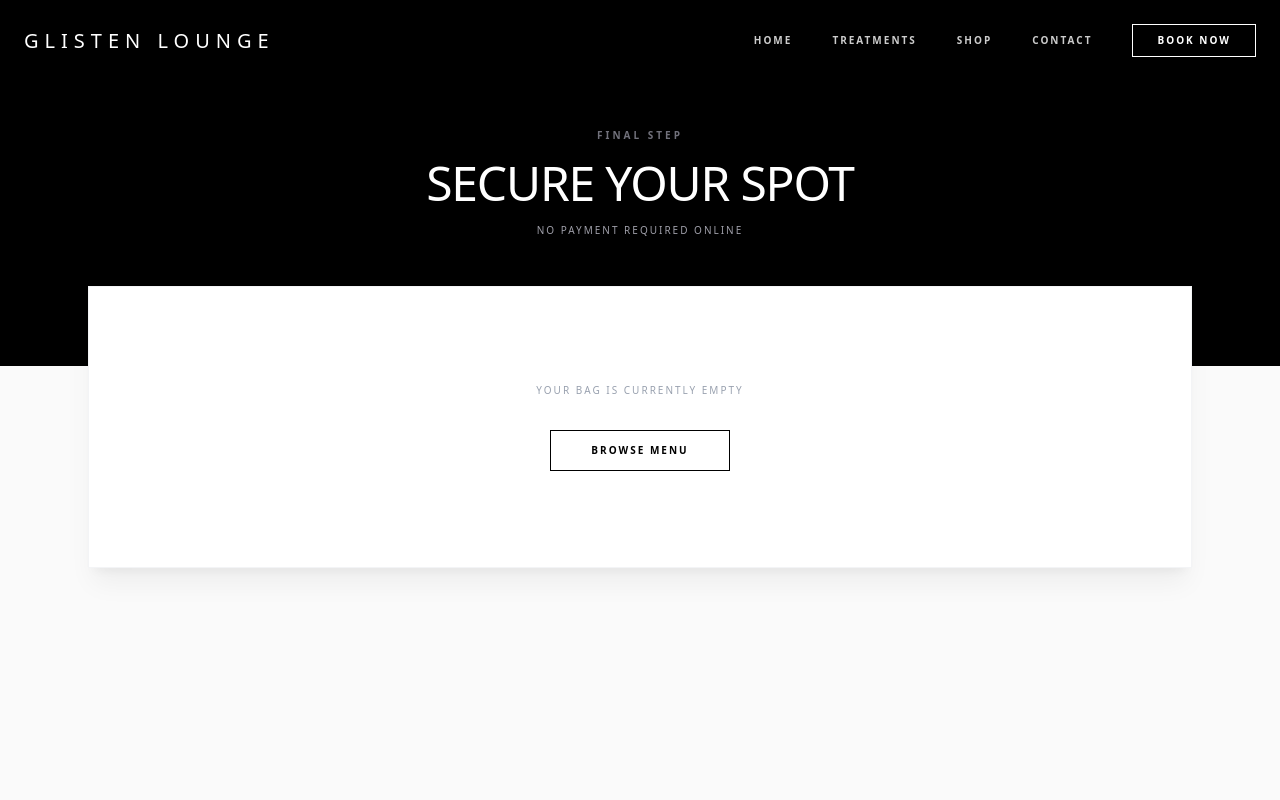
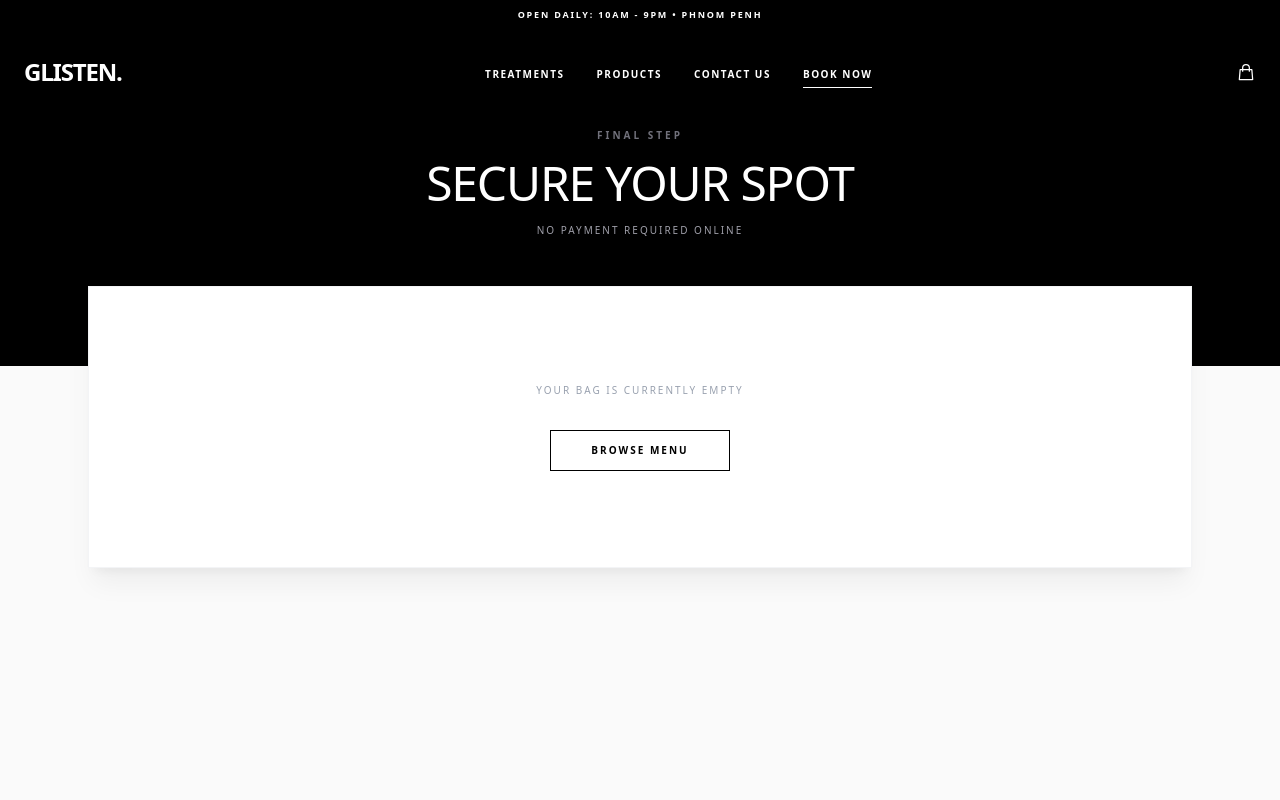
Before and after one commit to Norin209/Lounge, a Next.js app: page /book in a window 1280 px wide. Shown: the top 800 px of the page. Built offline with nearby package versions, Linux system fonts and the light colour scheme.

Commit message:
navbar change

```diff
--- a/app/_components/Navbar.tsx
+++ b/app/_components/Navbar.tsx
@@ -1,132 +1,132 @@
 'use client';
 
+import { useState, useEffect } from 'react';
 import Link from 'next/link';
-import { useState, useEffect } from 'react';
+import { usePathname } from 'next/navigation';
 import { useBag } from '../_context/BagContext';
 
-const Navbar = () => {
-  const [scrolled, setScrolled] = useState(false);
-  const [mobileMenuOpen, setMobileMenuOpen] = useState(false);
+export default function Navbar() {
+  const [isScrolled, setIsScrolled] = useState(false);
+  const [isMobileOpen, setIsMobileOpen] = useState(false);
+  const pathname = usePathname();
   const { bag } = useBag();
 
+  // 🟢 1. DETECT SCROLL TO CHANGE BACKGROUND
   useEffect(() => {
-    const handleScroll = () => setScrolled(window.scrollY > 50);
+    const handleScroll = () => {
+      setIsScrolled(window.scrollY > 20);
+    };
     window.addEventListener('scroll', handleScroll);
     return () => window.removeEventListener('scroll', handleScroll);
   }, []);
 
+  // Close mobile menu when route changes
   useEffect(() => {
-    if (mobileMenuOpen) {
-      document.body.style.overflow = 'hidden';
-    } else {
-      document.body.style.overflow = 'unset';
-    }
-  }, [mobileMenuOpen]);
+    setIsMobileOpen(false);
+  }, [pathname]);
 
-  const closeMenu = () => setMobileMenuOpen(false);
+  // 🟢 DYNAMIC COLOR LOGIC
+  const isLightMode = isScrolled || isMobileOpen;
 
+  const textColor      = isLightMode ? 'text-black' : 'text-white';
+  const inactiveColor  = isLightMode ? 'text-black' : 'text-white';
+  const hoverColor     = isLightMode ? 'group-hover:text-black' : 'group-hover:text-white';
+  const underlineColor = isLightMode ? 'bg-black' : 'bg-white';
+  const burgerColor    = isLightMode ? 'bg-black' : 'bg-white';
+
+  // 🟢 CORRECTED LINKS: Label is "Products", Link is "/shop"
   const navLinks = [
-    { name: 'Home', href: '/' },
     { name: 'Treatments', href: '/treatments' },
-    { name: 'Shop', href: '/shop' }, // 🟢 Added Shop Link
-    { name: 'Contact', href: '/contact' },
+    { name: 'Products', href: '/shop' }, // 👈 Points to src/app/shop/page.tsx
+    { name: 'Contact Us', href: '/contact' },
+    { name: 'Book Now', href: '/book' },
   ];
 
   return (
     <>
-      <nav
-        className={`fixed top-0 w-full z-50 transition-all duration-500 ${
-          scrolled || mobileMenuOpen ? 'bg-white shadow-md py-4' : 'bg-transparent py-6'
-        }`}
-      >
+      {/* 🟢 TOP BAR */}
+      <div className={`
+        fixed top-0 w-full z-50 bg-black text-white text-[9px] uppercase tracking-[0.2em] font-bold text-center py-2 transition-all duration-500
+        ${isScrolled ? '-translate-y-full' : 'translate-y-0'}
+      `}>
+        Open Daily: 10am - 9pm • Phnom Penh
+      </div>
+
+      {/* 🟢 MAIN NAVBAR */}
+      <nav className={`
+        fixed w-full z-40 transition-all duration-500 border-b border-transparent
+        ${isScrolled ? 'top-0 bg-white/90 backdrop-blur-md border-gray-100 py-4 shadow-sm' : 'top-8 bg-transparent py-6'}
+      `}>
         <div className="max-w-7xl mx-auto px-6 flex justify-between items-center">
-          <Link
-            href="/"
-            onClick={closeMenu}
-            className={`text-xl font-playfair tracking-[0.3em] uppercase transition-colors ${
-              scrolled || mobileMenuOpen ? 'text-black' : 'text-white'
-            }`}
-          >
-            Glisten Lounge
+
+          {/* 1. LEFT: LOGO */}
+          <Link href="/" className={`text-2xl font-playfair font-bold tracking-tighter transition-colors duration-300 ${textColor}`}>
+            GLISTEN.
           </Link>
 
-          {/* Desktop Navigation */}
-          <div className="hidden md:flex gap-10 items-center">
+          {/* 2. CENTER: DESKTOP LINKS */}
+          <div className="hidden md:flex gap-8">
             {navLinks.map((link) => (
               <Link
                 key={link.name}
                 href={link.href}
-                className={`text-[10px] font-bold tracking-[0.2em] uppercase transition-colors ${
-                  scrolled ? 'text-gray-600 hover:text-black' : 'text-white/80 hover:text-white'
-                }`}
+                className="relative group py-1"
               >
-                {link.name}
+                <span className={`text-[10px] font-bold uppercase tracking-[0.15em] transition-colors duration-300 ${pathname === link.href ? textColor : `${inactiveColor} ${hoverColor}`}`}>
+                  {link.name}
+                </span>
+                {/* ✨ Fancy Expanding Underline */}
+                <span className={`absolute bottom-0 left-0 w-full h-px transform scale-x-0 group-hover:scale-x-100 transition-transform duration-300 origin-left ${underlineColor} ${pathname === link.href ? 'scale-x-100' : ''}`} />
               </Link>
             ))}
-
-            <Link
-              href="/book"
-              className={`px-6 py-2 border text-[10px] font-bold tracking-[0.2em] uppercase transition-all ${
-                scrolled
-                  ? 'border-black text-black hover:bg-black hover:text-white'
-                  : 'border-white text-white hover:bg-white hover:text-black'
-              }`}
-            >
-              Book Now {bag.length > 0 && `(${bag.length})`}
-            </Link>
           </div>
 
-          {/* Mobile Menu Toggle */}
-          <div className="md:hidden flex items-center gap-6">
-            {!mobileMenuOpen && (
-              <Link href="/book" className={`text-[10px] font-bold tracking-widest transition-colors ${scrolled ? 'text-black' : 'text-white'}`}>
-                  BAG({bag.length})
-              </Link>
-            )}
+          {/* 3. RIGHT: ICONS (Bag & Menu) */}
+          <div className="flex items-center gap-6">
+            {/* 🛒 Bag Icon */}
+            <Link href="/book" className="relative group">
+              <svg className={`w-5 h-5 transition-colors duration-300 ${textColor}`} fill="none" stroke="currentColor" viewBox="0 0 24 24"><path strokeLinecap="round" strokeLinejoin="round" strokeWidth="1.5" d="M16 11V7a4 4 0 00-8 0v4M5 9h14l1 12H4L5 9z"></path></svg>
+              {bag.length > 0 && (
+                <span className="absolute -top-1.5 -right-1.5 bg-[#D4AF37] text-white text-[8px] w-3.5 h-3.5 flex items-center justify-center rounded-full font-bold">
+                  {bag.length}
+                </span>
+              )}
+            </Link>
+
+            {/* 🍔 Mobile Hamburger (Animated) */}
             <button
-                onClick={() => setMobileMenuOpen(!mobileMenuOpen)}
-                className={`transition-colors p-2 -mr-2 ${scrolled || mobileMenuOpen ? 'text-black' : 'text-white'}`}
+              onClick={() => setIsMobileOpen(!isMobileOpen)}
+              className="md:hidden flex flex-col justify-center items-center w-6 h-6 gap-1.5 z-50 group"
             >
-                <svg width="24" height="24" viewBox="0 0 24 24" fill="none" stroke="currentColor" strokeWidth="1.5">
-                    {mobileMenuOpen ? (
-                        <path d="M18 6L6 18M6 6l12 12" />
-                    ) : (
-                        <path d="M4 8h16M4 16h16" />
-                    )}
-                </svg>
+              <span className={`block h-px w-6 transition-all duration-300 ${burgerColor} ${isMobileOpen ? 'rotate-45 translate-y-2.5' : ''}`} />
+              <span className={`block h-px w-6 transition-all duration-300 ${burgerColor} ${isMobileOpen ? 'opacity-0' : ''}`} />
+              <span className={`block h-px w-6 transition-all duration-300 ${burgerColor} ${isMobileOpen ? '-rotate-45 -translate-y-2.5' : ''}`} />
             </button>
           </div>
         </div>
       </nav>
 
-      {/* Mobile Menu Overlay */}
-      <div className={`fixed inset-0 z-40 bg-white transition-all duration-500 md:hidden ${
-        mobileMenuOpen ? 'opacity-100 visible' : 'opacity-0 invisible pointer-events-none'
-      }`}>
-        <div className="flex flex-col items-center justify-center h-full gap-12 px-6 text-center font-sans">
-          <div className="space-y-8">
-            {navLinks.map((link) => (
-              <Link
-                key={link.name}
-                href={link.href}
-                onClick={closeMenu}
-                className="block text-2xl font-playfair tracking-[0.2em] uppercase text-black"
-              >
-                {link.name}
-              </Link>
-            ))}
-          </div>
+      {/* 🟢 MOBILE MENU OVERLAY */}
+      <div className={`
+        fixed inset-0 bg-white z-30 flex flex-col justify-center items-center gap-8 transition-all duration-500
+        ${isMobileOpen ? 'opacity-100 visible' : 'opacity-0 invisible pointer-events-none'}
+      `}>
+        {navLinks.map((link) => (
           <Link
-            href="/book"
-            onClick={closeMenu}
-            className="w-full max-w-xs py-5 bg-black text-white text-[10px] font-bold tracking-[0.3em] uppercase transition-all"
+            key={link.name}
+            href={link.href}
+            className="text-2xl font-playfair text-black hover:text-gray-500 transition-colors"
           >
-            Checkout ({bag.length})
+            {link.name}
           </Link>
+        ))}
+
+        {/* Mobile Contact Info */}
+        <div className="mt-10 text-center space-y-2">
+            <p className="text-[10px] uppercase tracking-widest text-gray-400">Open Daily</p>
+            <p className="text-sm font-sans font-medium text-black">10:00 AM - 9:00 PM</p>
         </div>
       </div>
     </>
   );
-};
-
-export default Navbar;
+}
```
